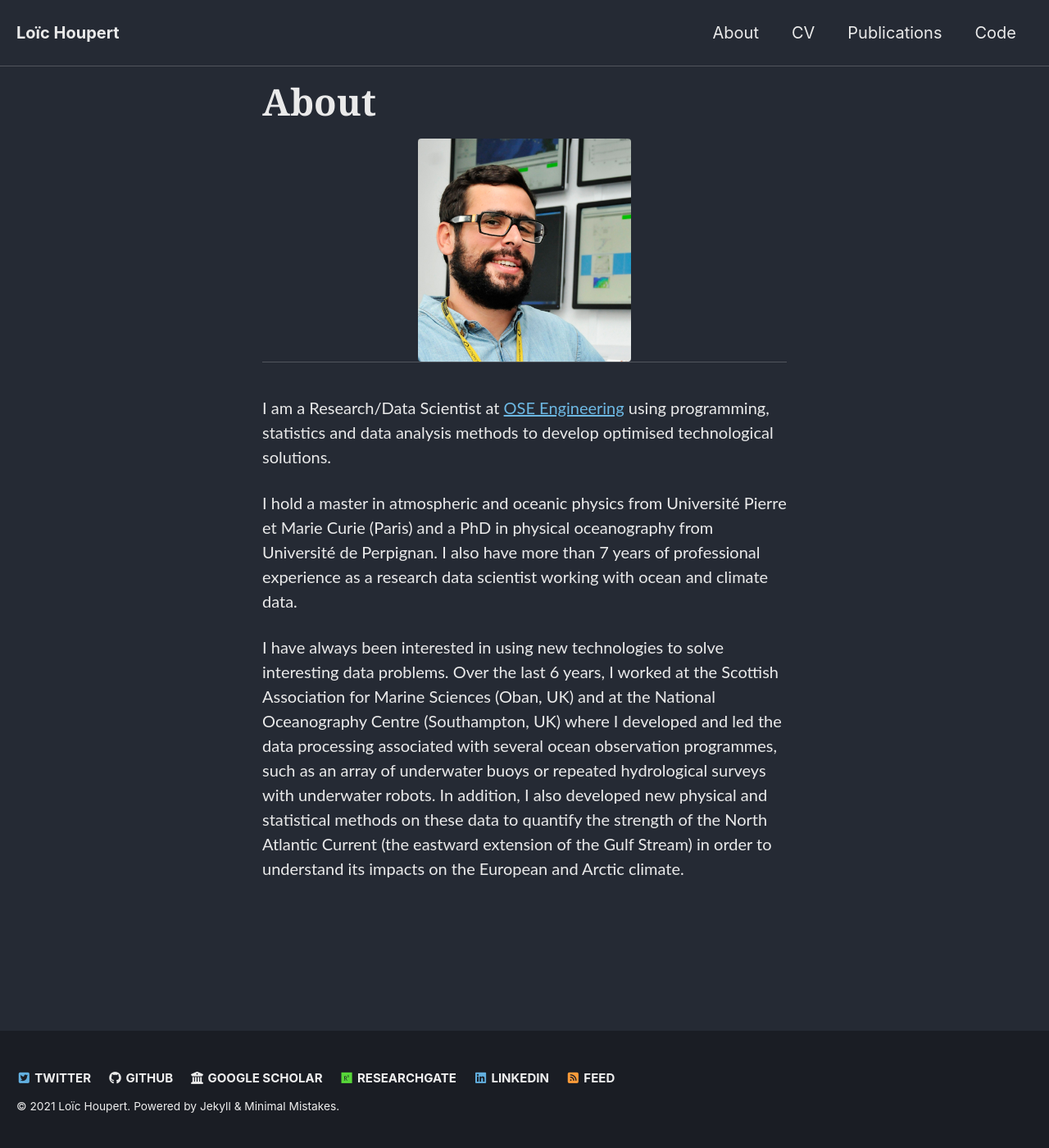
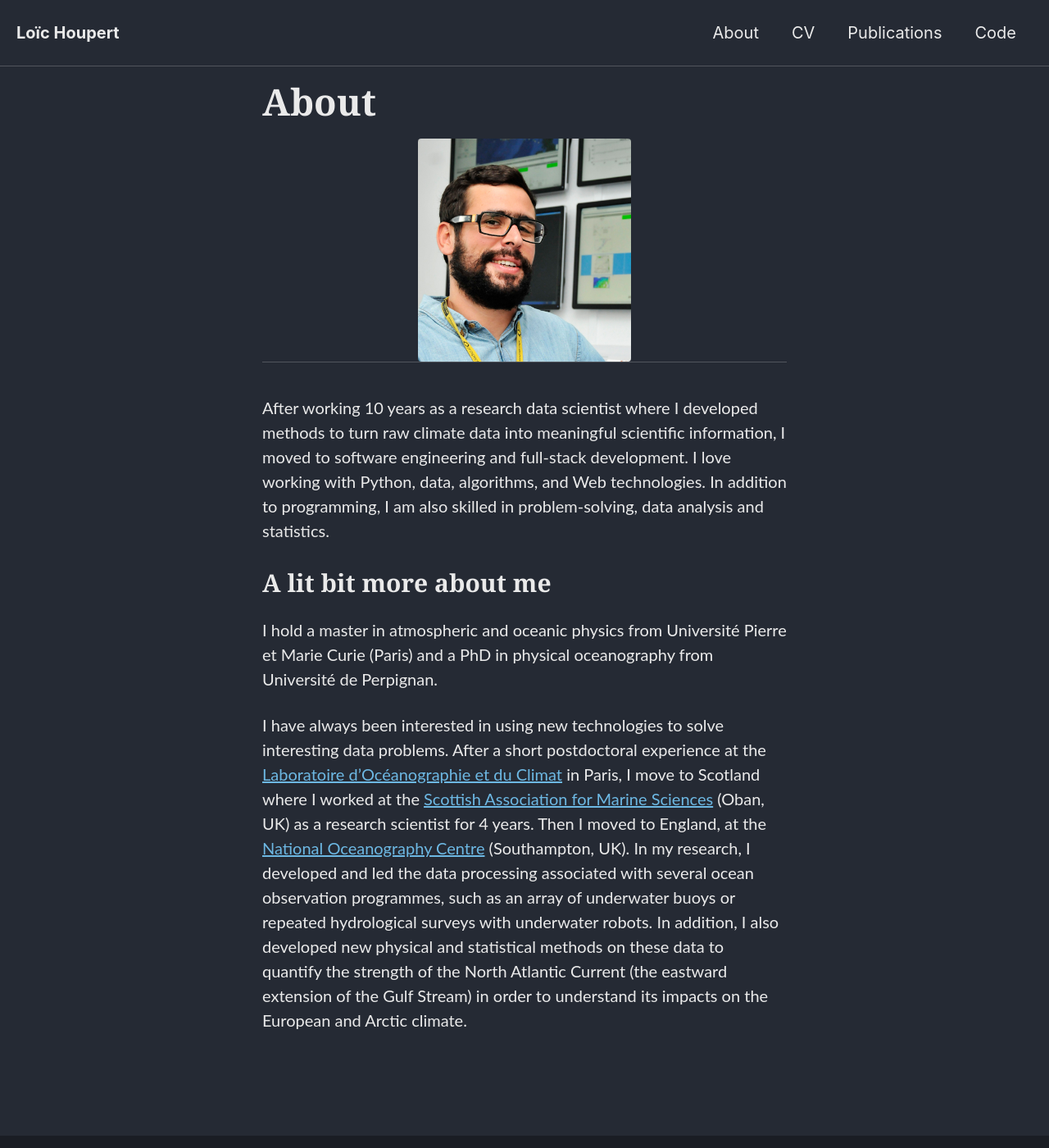
Before and after one commit to lhoupert/lhoupert.github.io, a Jekyll site: the page built from _pages/about.md, in a window 1280 px wide and 1400 px high. Shown: the whole window at 82% size. Built offline with Jekyll 4.4.1, drawn with Linux system fonts in a browser that asks for light colours; cached includes are drawn as plain includes; nearby versions of some CDN libraries.

Commit message:
Update about.md

```diff
--- a/_pages/about.md
+++ b/_pages/about.md
@@ -12,8 +12,9 @@ feature_row1:
 {% include feature_row id="feature_row1" type="center" width="40%" %}
 
 
-I am a Research/Data Scientist at [OSE Engineering](http://ose-engineering.fr/){:target="_blank"} using programming, statistics and data analysis methods to develop optimised technological solutions.
+After working 10 years as a research data scientist where I developed methods to turn raw climate data into meaningful scientific information, I moved to software engineering and full-stack development. I love working with Python, data, algorithms, and Web technologies. In addition to programming, I am also skilled in problem-solving, data analysis and statistics.
 
-I hold a master in atmospheric and oceanic physics from Université Pierre et Marie Curie (Paris)  and a PhD in physical oceanography from Université de Perpignan. I also have more than 7 years of professional experience as a research data scientist working with ocean and climate data.
+#### A lit bit more about me
+I hold a master in atmospheric and oceanic physics from Université Pierre et Marie Curie (Paris) and a PhD in physical oceanography from Université de Perpignan.
 
-I have always been interested in using new technologies to solve interesting data problems. Over the last 6 years, I worked at the Scottish Association for Marine Sciences (Oban, UK) and at the National Oceanography Centre (Southampton, UK) where I developed and led the data processing associated with several ocean observation programmes, such as an array of underwater buoys or repeated hydrological surveys with underwater robots.  In addition, I also developed new physical and statistical methods on these data to quantify the strength of the North Atlantic Current (the eastward extension of the Gulf Stream) in order to understand its impacts on the European and Arctic climate.
+I have always been interested in using new technologies to solve interesting data problems. After a short postdoctoral experience at the [Laboratoire d'Océanographie et du Climat](https://www.locean-ipsl.upmc.fr) in Paris, I move to Scotland where I worked at the [Scottish Association for Marine Sciences](https://www.sams.ac.uk/) (Oban, UK) as a research scientist for 4 years. Then I moved to England, at the [National Oceanography Centre](https://noc.ac.uk/) (Southampton, UK). In my research, I developed and led the data processing associated with several ocean observation programmes, such as an array of underwater buoys or repeated hydrological surveys with underwater robots.  In addition, I also developed new physical and statistical methods on these data to quantify the strength of the North Atlantic Current (the eastward extension of the Gulf Stream) in order to understand its impacts on the European and Arctic climate.
```
